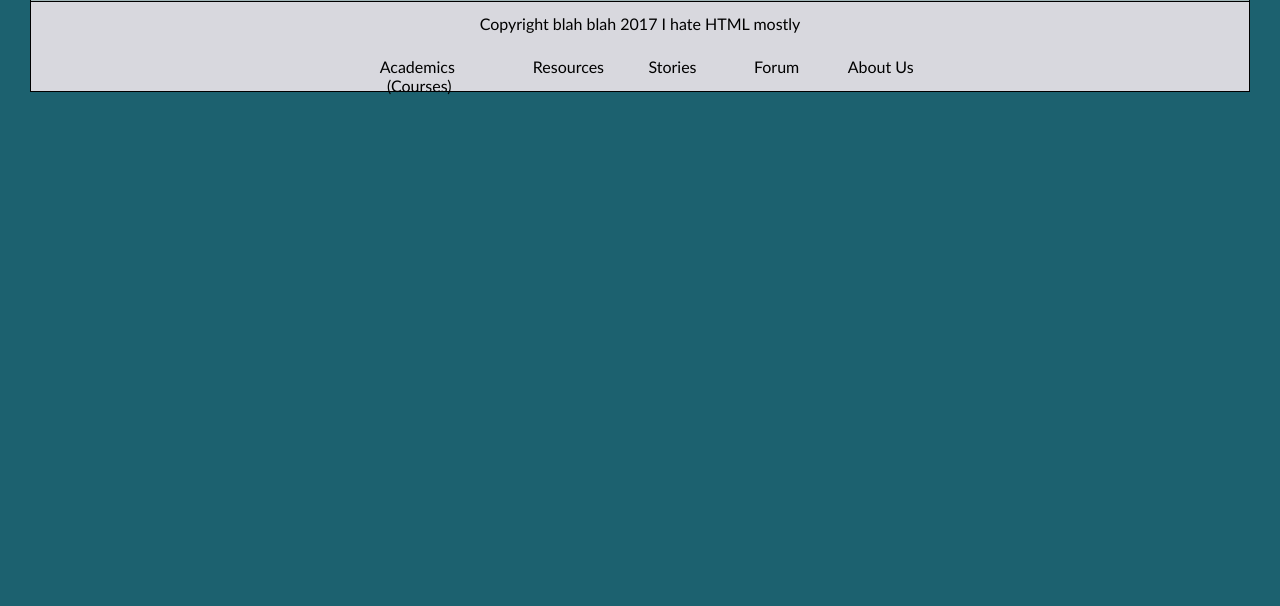
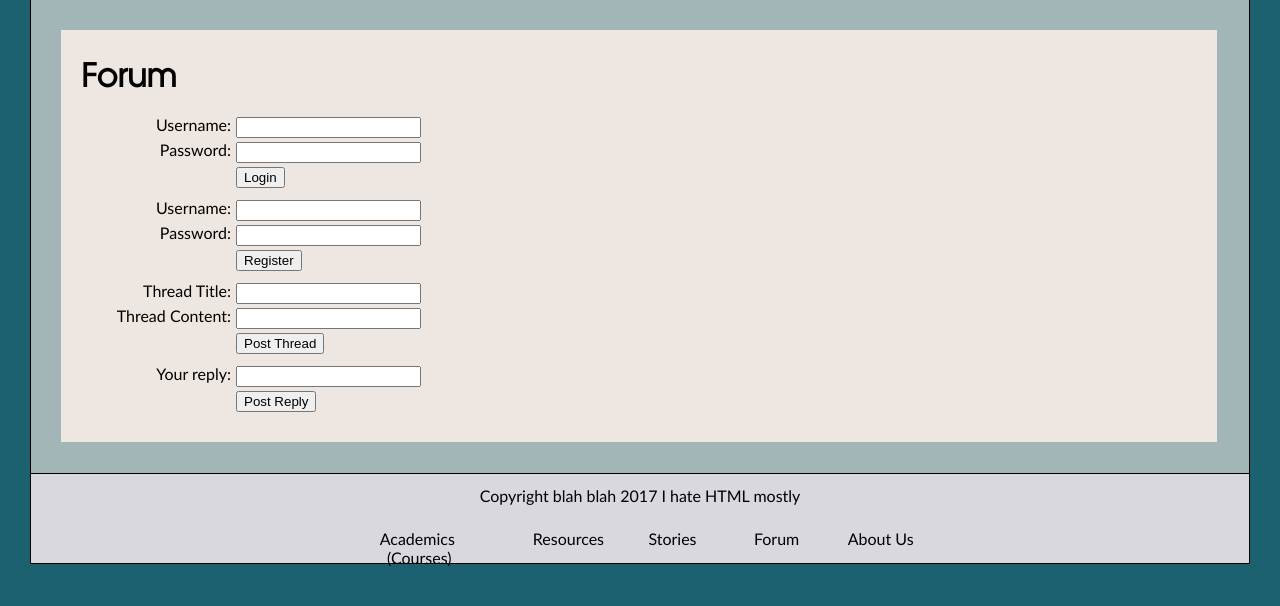
Before and after one commit to paulszefer/SPAID, a PHP site: page /pages/forums.html in a window 1280 px wide. Shown: the part 41-647 px from the top of the page. Run offline with PHP 8.4, Linux system fonts and the light colour scheme.

Commit message:
Generic commit

```diff
--- a/G13/pages/courses.html
+++ b/G13/pages/courses.html
@@ -32,7 +32,7 @@
 				<p>1113</p>
 				<p>1116</p>
 				<p>1510</p>
-				<p>1536 Cancer</p>
+				<p>1536</p>
 				<p>2720</p>
 			</div
 
--- a/G13/pages/forums.html
+++ b/G13/pages/forums.html
@@ -25,6 +25,69 @@
 		</div>
 
 		<div id="body">
+			<div id="maincontent">
+				<h1>Forum</h1>
+
+				<div id="accountlogin">
+					<form method="post" action="http://webdevfoundations.net/scripts/formdemo.asp">
+						<div>
+							<label for="loginusername">Username: </label>
+							<input type="text" name="loginusername" id="loginusername" required="required">
+						</div>
+						<div>
+							<label for="loginpassword">Password: </label>
+							<input type="text" name="loginpassword" id="loginpassword" required="required">
+						</div>
+						<div>
+							<input id="loginsubmit" type="submit" value="Login">
+						</div>
+					</form>
+				</div>
+
+				<div id="accountregister">
+					<form method="post" action="http://webdevfoundations.net/scripts/formdemo.asp">
+						<div>
+							<label for="registerusername">Username: </label>
+							<input type="text" name="registerusername" id="registerusername" required="required">
+						</div>
+						<div>
+							<label for="registerpassword">Password: </label>
+							<input type="text" name="registerpassword" id="registerpassword" required="required">
+						</div>
+						<div>
+							<input id="registersubmit" type="submit" value="Register">
+						</div>
+					</form>
+				</div>
+
+				<div id="postthread">
+					<form method="post" action="http://webdevfoundations.net/scripts/formdemo.asp">
+						<div>
+							<label for="threadtitle">Thread Title: </label>
+							<input type="text" name="threadtitle" id="threadtitle" required="required">
+						</div>
+						<div>
+							<label for="threadcontent">Thread Content: </label>
+							<input type="text" name="threadcontent" id="threadcontent" required="required">
+						</div>
+						<div>
+							<input id="threadsubmit" type="submit" value="Post Thread">
+						</div>
+					</form>
+				</div>
+
+				<div id="postreply">
+					<form method="post" action="http://webdevfoundations.net/scripts/formdemo.asp">
+						<div>
+							<label for="reply">Your reply: </label>
+							<input type="text" name="reply" id="reply" required="required">
+						</div>
+						<div>
+							<input id="replysubmit" type="submit" value="Post Reply">
+						</div>
+					</form>
+				</div>
+			</div>
 		</div>
 
 		<div id="footer">
--- a/G13/style/base.css
+++ b/G13/style/base.css
@@ -14,7 +14,7 @@ width: 100%;
 background-color: #1C616F;
 }
 
-h2 {
+h2, h1{
 	font-family: headerfont, Calibri, Arial;
 	margin-top: 5px;
 }
--- a/G13/style/forums.css
+++ b/G13/style/forums.css
@@ -0,0 +1,38 @@
+#maincontent {
+	width: 1116px;
+	background-color: #EEE7E1;
+	margin: 30px;
+	padding: 20px;
+	text-align: left;
+}
+
+#loginsubmit {
+	margin-left: 155px;
+	margin-bottom: 10px;
+}
+
+#registersubmit {
+	margin-left: 155px;
+	margin-bottom: 10px;
+}
+
+#threadsubmit {
+	margin-left: 155px;
+	margin-bottom: 10px;
+}
+
+#replysubmit {
+	margin-left: 155px;
+	margin-bottom: 10px;
+}
+
+label {
+	float: left;
+	width: 150px;
+	text-align: right;
+	margin-right: 5px;
+}
+
+input {
+	margin: 2px 0 2px 0;
+}
```
